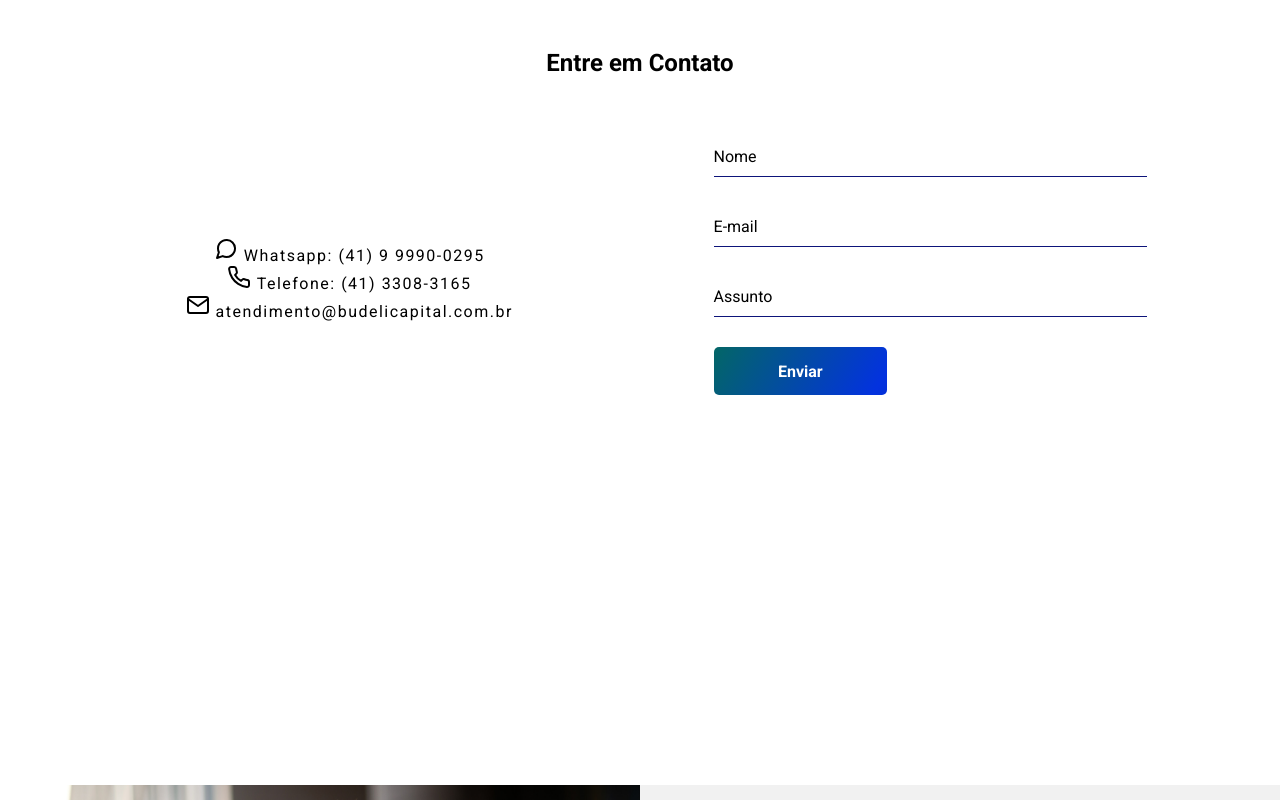
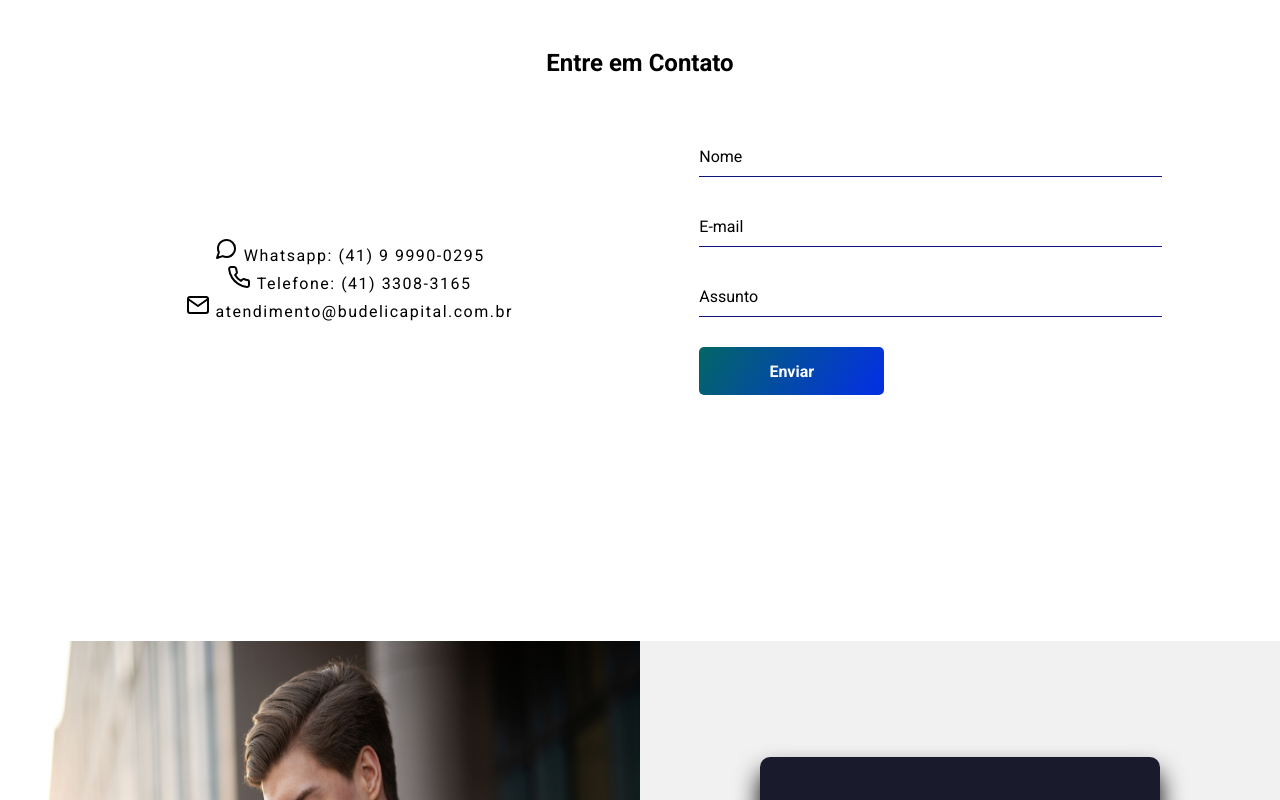
Before and after one commit to GaaraSan01/Projeto-Site, a plain HTML site: page index.html in a window 1280 px wide. Both pictures are taken after a click on the link "Contato". Shown: the part 175-975 px from the top of the page. Drawn offline with nearby package versions, Linux system fonts and the light colour scheme.

Commit message:
atualização

```diff
--- a/style.css
+++ b/style.css
@@ -334,7 +334,6 @@ main{
 }
 
 .contato {
-    height: 100vh;
     width: 100%;
     padding: 5%;
 
@@ -366,8 +365,8 @@ main{
 .formulario{
     margin: auto;
     height: 480px;
-    max-width: 90%;
-    width: 90%;
+    max-width: 95%;
+    width: 95%;
     padding: 40px;
     box-sizing: border-box;
     border-radius: 10px;
```
